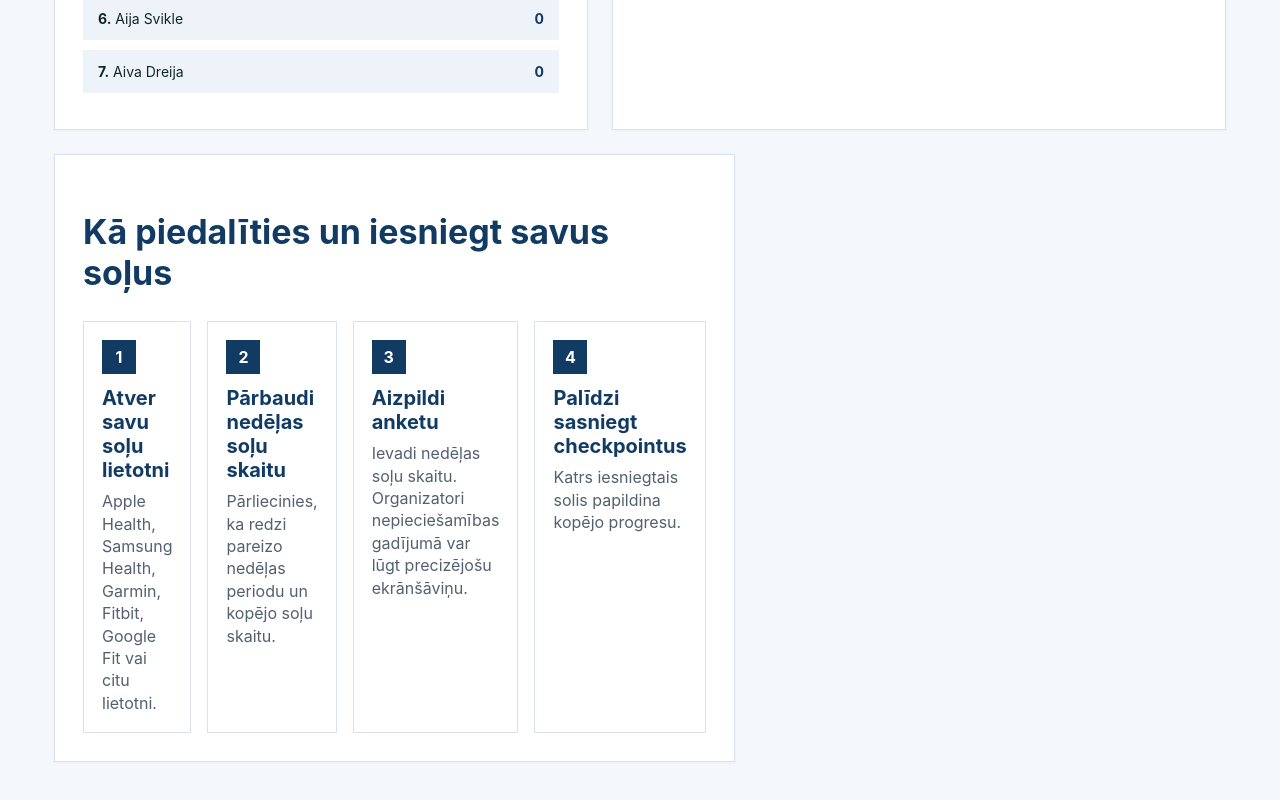
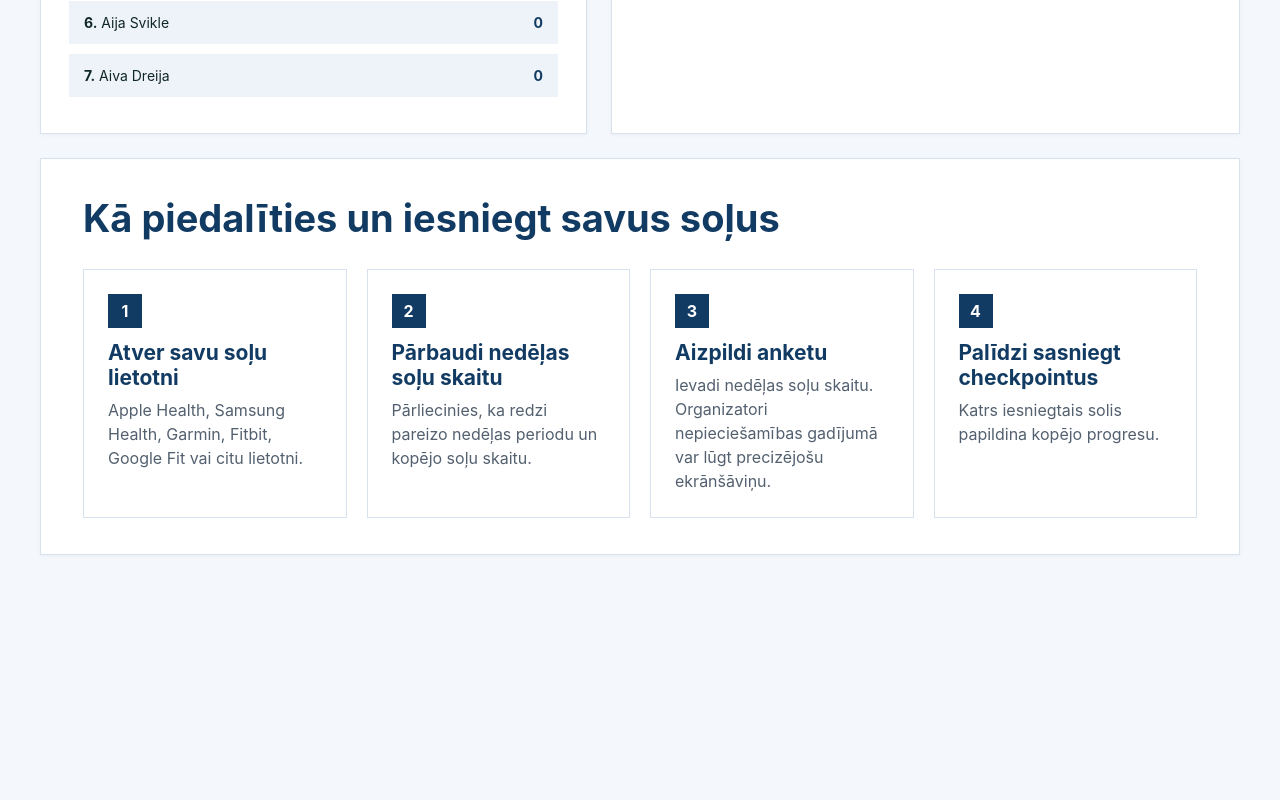
Before and after one commit to petersoneannaluize-creator/sprk-solu-izaicinajums, a React (Vite) app: page / in a window 1280 px wide. Shown: the part 2614-3414 px from the top of the page. After the commit the page ends 3239 px from the top, so only its background shows below. Built offline with nearby package versions, Linux system fonts and the light colour scheme.

Commit message:
Update style.css

```diff
--- a/src/style.css
+++ b/src/style.css
@@ -130,7 +130,7 @@ textarea{width:100%;height:120px;border:1px solid var(--border);padding:12px;fon
     grid-template-columns: 1fr;
   }
 }
-}
+
 /* --- Lielāks, plašāks sākumskats --- */
 
 .page {
@@ -289,3 +289,61 @@ h1 {
     font-size: 26px;
   }
 }
+
+/* --- Instrukciju bloks visā platumā --- */
+
+.contentGrid.instructionsOnly {
+  grid-template-columns: 1fr;
+  width: 100%;
+}
+
+.contentGrid.instructionsOnly .instructionCard {
+  grid-column: 1 / -1;
+  width: 100%;
+}
+
+.instructionCard {
+  padding: 36px 42px;
+}
+
+.instructionCard h2 {
+  font-size: 38px;
+  margin: 0 0 28px;
+}
+
+.instructionCard .stepsGrid {
+  display: grid;
+  grid-template-columns: repeat(4, minmax(0, 1fr));
+  gap: 20px;
+}
+
+.instructionCard .stepCard {
+  min-height: 190px;
+  padding: 24px;
+}
+
+.instructionCard .stepCard h3 {
+  font-size: 21px;
+  line-height: 1.2;
+}
+
+.instructionCard .stepCard p {
+  font-size: 16px;
+  line-height: 1.5;
+}
+
+@media (max-width: 980px) {
+  .instructionCard .stepsGrid {
+    grid-template-columns: repeat(2, minmax(0, 1fr));
+  }
+}
+
+@media (max-width: 640px) {
+  .instructionCard {
+    padding: 26px;
+  }
+
+  .instructionCard .stepsGrid {
+    grid-template-columns: 1fr;
+  }
+}
```
